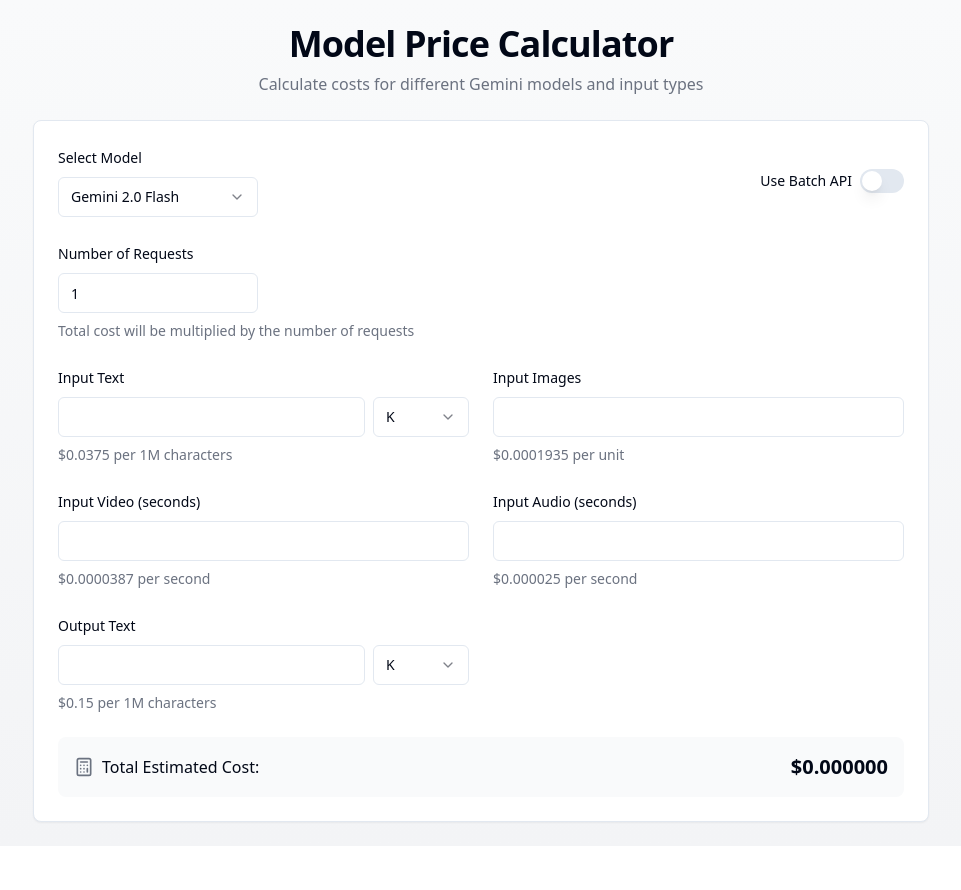
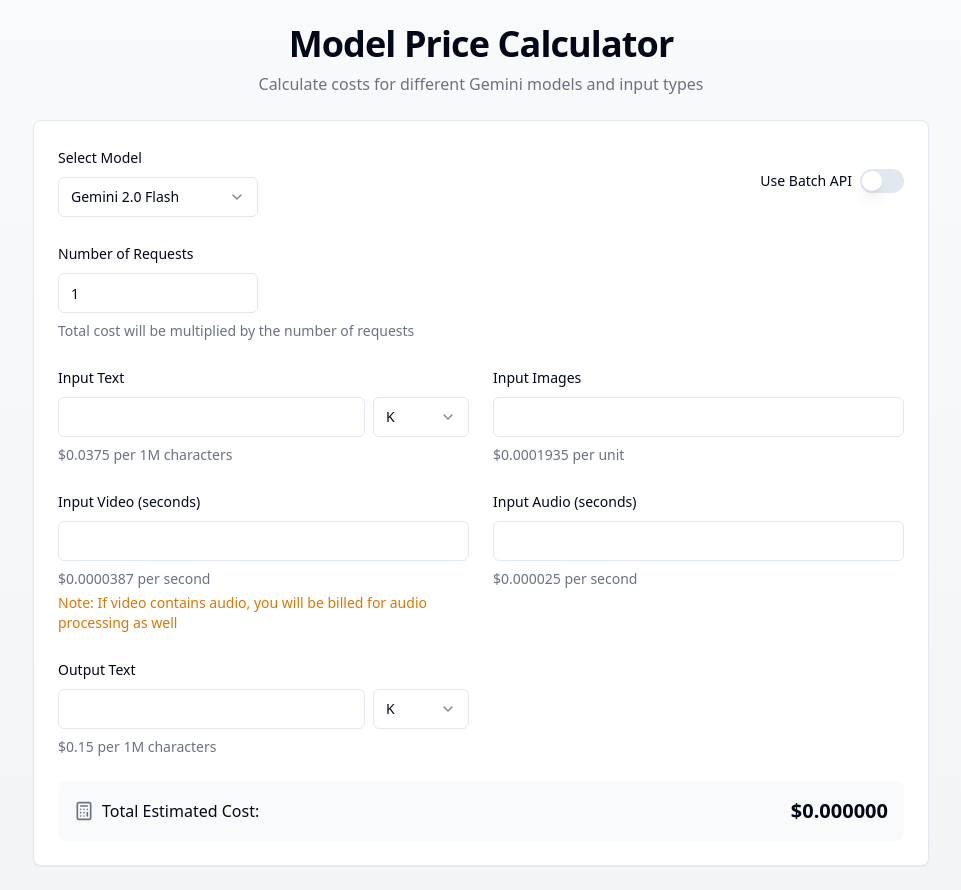
Before and after one commit to kdr/gemini2-price-calculator, a React (Vite) app: page / in a window 1280 px wide. Shown: the whole page, without its empty margins (159-1120 px from the left). Before the commit the page ends 846 px from the top, so only its background shows below. Built offline with nearby package versions, Linux system fonts and the light colour scheme.

Commit message:
Add video audio billing note
Added a note next to the video input in the price calculator for Gemini 2.0 Flash and Gemini 2.0 Flash Lite models to indicate that audio will be billed if present in the video.

```diff
--- a/src/components/PriceCalculator.tsx
+++ b/src/components/PriceCalculator.tsx
@@ -109,6 +109,7 @@ const PriceCalculator = () => {
   const [totalCost, setTotalCost] = useState(0);
 
   const isGemini15Model = selectedModel.includes("1-5");
+  const isGemini20Model = selectedModel.includes("2-flash");
 
   useEffect(() => {
     if (isGemini15Model) {
@@ -172,6 +173,7 @@ const PriceCalculator = () => {
 
     const isTextType = type === "text" || type === "output";
     const pricePerUnit = useBatchAPI ? PRICE_DATA[selectedModel].batch[type] : PRICE_DATA[selectedModel].regular[type];
+    const isGemini20Model = selectedModel.includes("2-flash");
 
     let unitDescription = "";
     if (isTextType) {
@@ -214,6 +216,11 @@ const PriceCalculator = () => {
         </div>
         <div className="text-sm text-gray-500">
           ${pricePerUnit} per {unitDescription}
+          {isGemini20Model && type === "video" && (
+            <div className="mt-1 text-amber-600">
+              Note: If video contains audio, you will be billed for audio processing as well
+            </div>
+          )}
         </div>
       </div>
     );
```
